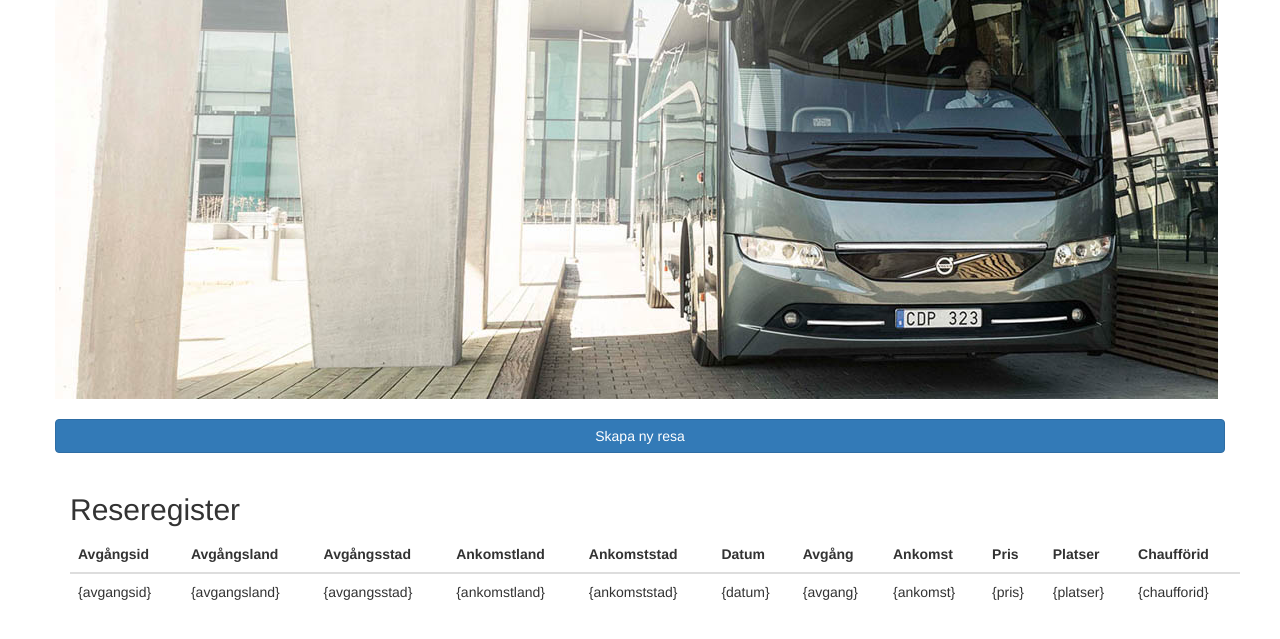
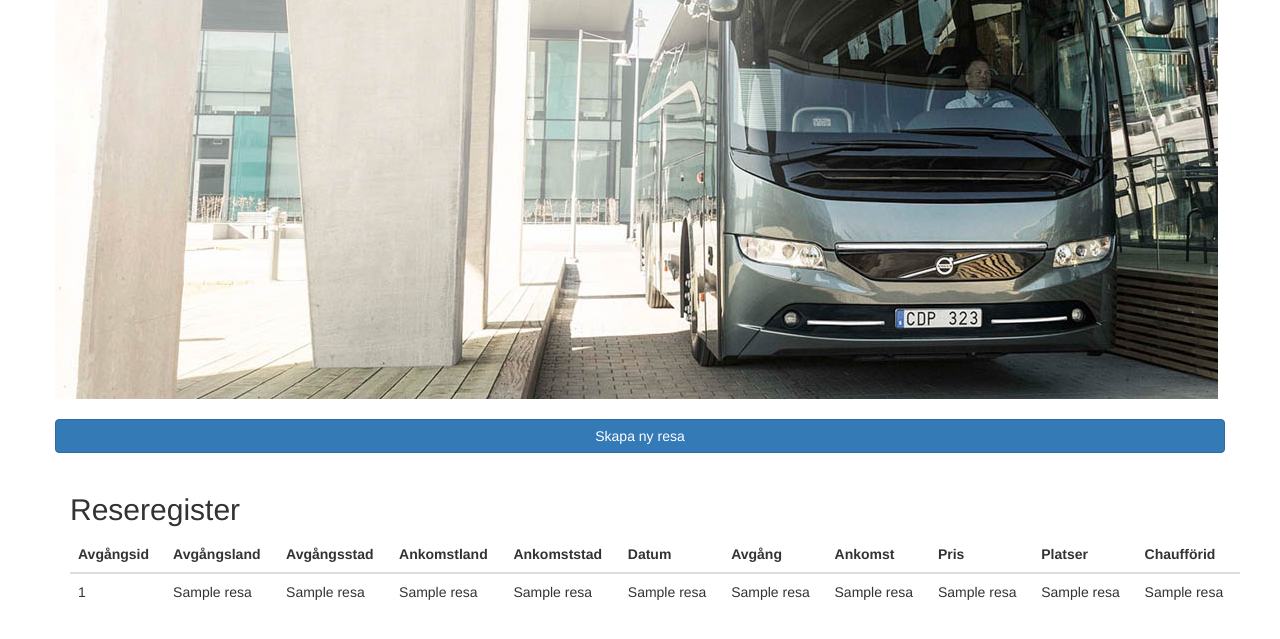
Before and after one commit to alexandermasud/Mortfors, a Flask app: page /resor-registrera in a window 1280 px wide. Shown: the part 71-710 px from the top of the page. Run offline with Flask 2, Linux system fonts and the light colour scheme; a database or web service that is not in the repository returns one stand-in record (values such as "Sample title"); some libraries are stand-ins or nearby versions.

Commit message:
Mer http till resor-reg

```diff
--- a/Databasteknik projekt(Python)/app.py
+++ b/Databasteknik projekt(Python)/app.py
@@ -178,7 +178,36 @@ def resor_registrera():
     except:
         print("Fel när koden kördes!")
     results = cur.fetchall()
-    return render_template('resor-registrera.html')
+    return render_template('resor-registrera.html', resor=results)
+
+@app.route('/regresa', methods=['GET', 'POST'])
+def regresa():
+
+    if request.method == 'POST':
+        new_avgangsland = request.form['avgangsland']
+        new_avgangsstad = request.form['avgangsstad']
+        new_ankomstland = request.form['ankomstland']
+        new_ankomststad = request.form['ankomststad']
+        new_datum = request.form['datum']
+        new_avgang = request.form['avgang']
+        new_ankomst = request.form['ankomst']
+        new_pris = request.form['pris']
+        new_platser = request.form['platser']
+        new_chaufforid = request.form['chaufforid']
+
+        conn = connect_db()
+        cur = conn.cursor()
+
+        query = "INSERT INTO resa(avgangsland, avgangsstad, ankomstland, ankomststad, datum, avgang, ankomst, pris, platser, chaufforid) VALUES(%s, %s, %s, %s, %s, %s, %s, %s, %s, %s)"
+        data = (new_avgangsland, new_avgangsstad, new_ankomstland, new_ankomststad, new_datum, new_avgang, new_ankomst, new_pris, new_platser, new_chaufforid)
+
+        cur.execute(query, data)
+        conn.commit()
+
+        return redirect(url_for('resor_registrera'))
+
+    else:
+        return flash("Något gick fel")
 
 
 
--- a/Databasteknik projekt(Python)/templates/resor-registrera.html
+++ b/Databasteknik projekt(Python)/templates/resor-registrera.html
@@ -102,7 +102,7 @@
 
 
   <h2>Reseregister</h2>
-
+  {% block content %}
   <table class="table">
     <thead>
       <tr>
@@ -123,30 +123,30 @@
     </thead>
 
     <tbody>
-
+    {%  for resa in resor %}
       <tr>
 
-        <td>{avgangsid}</td>
-        <td>{avgangsland}</td>
-        <td>{avgangsstad}</td>
-        <td>{ankomstland}</td>
-        <td>{ankomststad}</td>
-        <td>{datum}</td>
-        <td>{avgang}</td>
-        <td>{ankomst}</td>
-        <td>{pris}</td>
-        <td>{platser}</td>
+        <td>{{resa[0]}}</td>
+        <td>{{resa[1]}}</td>
+        <td>{{resa[2]}}</td>
+        <td>{{resa[3]}}</td>
+        <td>{{resa[4]}}</td>
+        <td>{{resa[5]}}</td>
+        <td>{{resa[6]}}</td>
+        <td>{{resa[7]}}</td>
+        <td>{{resa[8]}}</td>
+        <td>{{resa[9]}}</td>
 
-        <td>{chaufforid}</td>
+        <td>{{resa[10]}}</td>
 
 
       </tr>
-
+      {% endfor %}
 
     </tbody>
 
   </table>
-
+  {% endblock %}
 
 
          </div>
```
